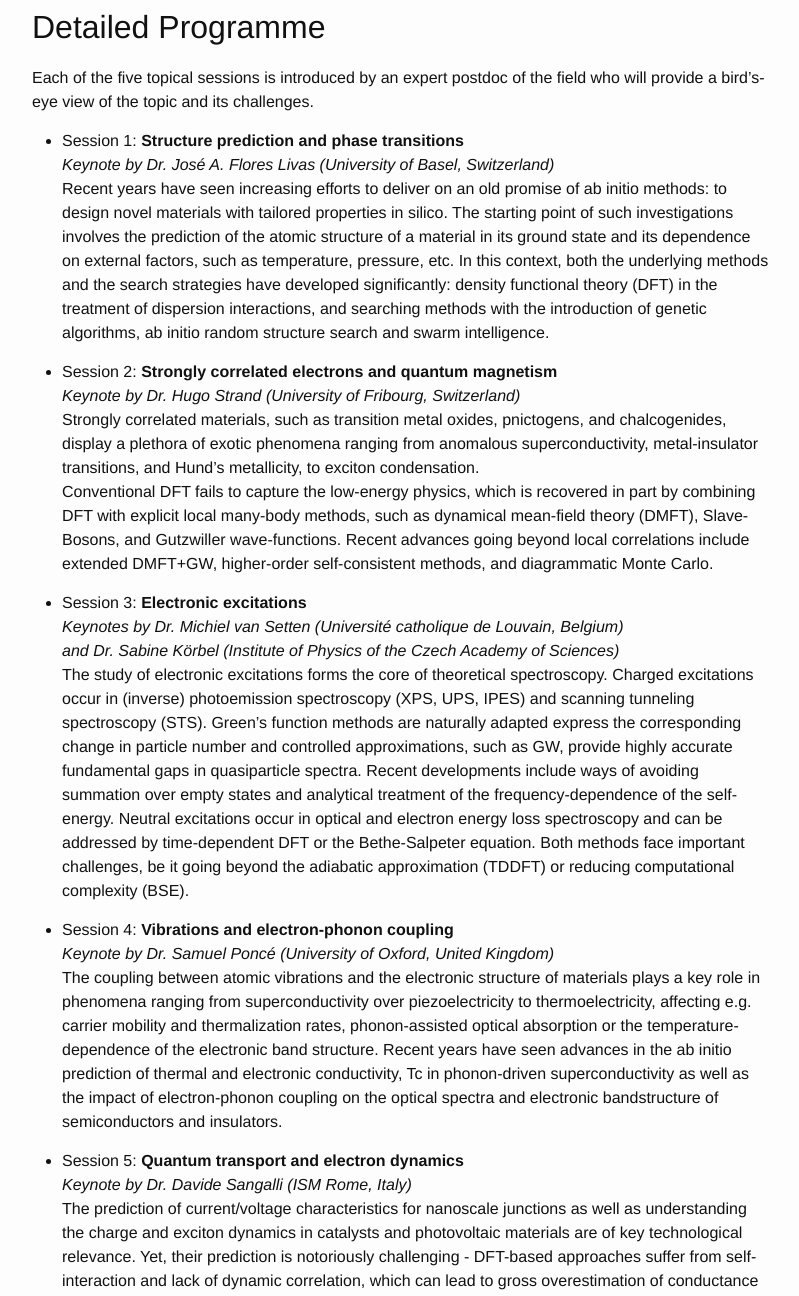
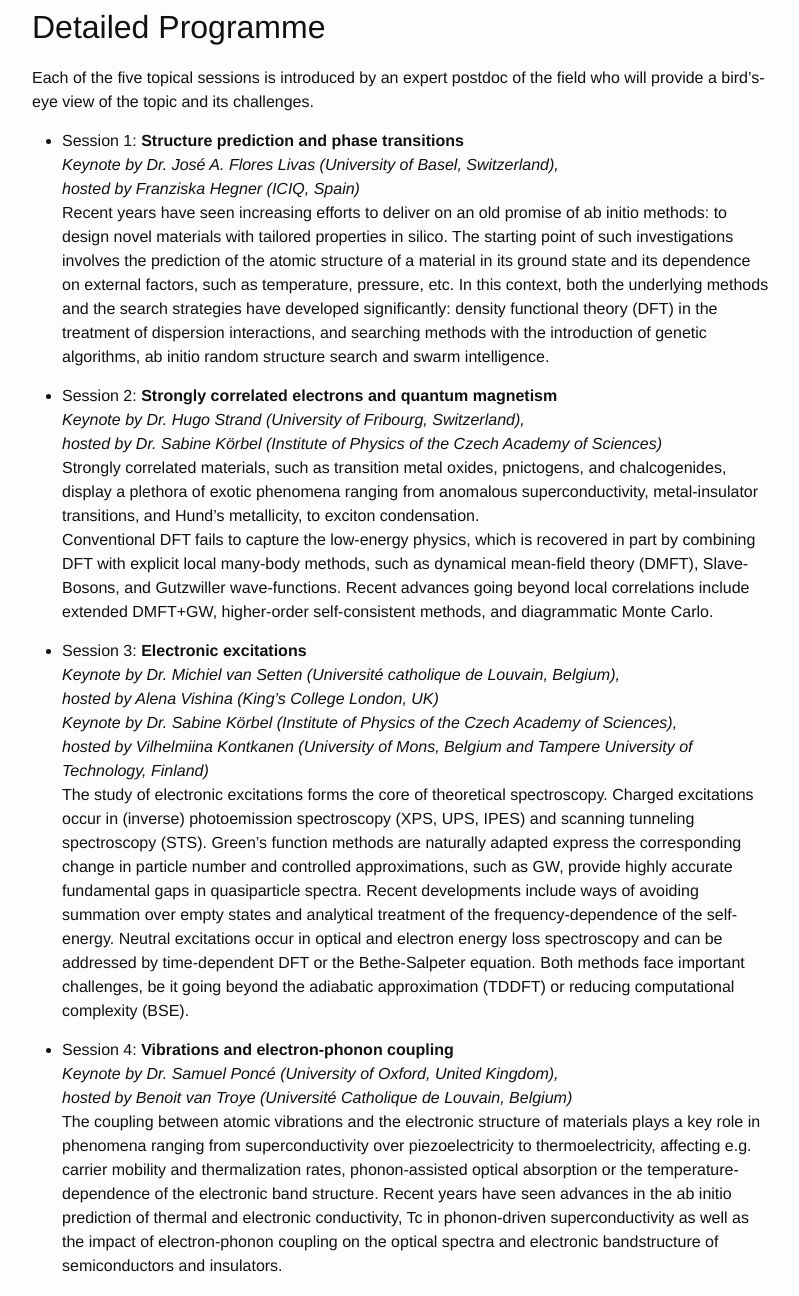
Before and after one commit to yrm2017/yrm2017.github.io, a Jekyll site: the page built from programme.md, in a window 1280 px wide and 1400 px high, scrolled down 753 px, cut to the strip 104-1400 px from the top of the window. Shown: the whole strip, without its empty margins (238-1037 px from the left). Built offline with Jekyll 4.4.1, drawn with Linux system fonts in a browser that asks for light colours; some of the changed text lies outside the part shown.

Commit message:
added session hosts

```diff
--- a/programme.md
+++ b/programme.md
@@ -18,28 +18,34 @@ Each of the five topical sessions is introduced by an expert postdoc of the
 field who will provide a bird's-eye view of the topic and its challenges.
 
 * Session 1: **Structure prediction and phase transitions**<br>
-  <i>Keynote by Dr. José A. Flores Livas (University of Basel, Switzerland)</i><br>
+  <i>Keynote by Dr. José A. Flores Livas (University of Basel, Switzerland),<br>
+     hosted by Franziska Hegner (ICIQ, Spain)</i><br>
 Recent years have seen increasing efforts to deliver on an old promise of ab initio methods: to design novel materials with tailored properties in silico. The starting point of such investigations involves the prediction of the atomic structure of a material in its ground state and its dependence on external factors, such as temperature, pressure, etc.
 In this context, both the underlying methods and the search strategies have developed significantly: density functional theory (DFT) in the treatment of dispersion interactions, and searching methods with the introduction of genetic algorithms, ab initio random structure search and swarm intelligence.
 
 * Session 2: **Strongly correlated electrons and quantum magnetism**<br>
-  <i>Keynote by Dr. Hugo Strand (University of Fribourg, Switzerland)</i><br>
+  <i>Keynote by Dr. Hugo Strand (University of Fribourg, Switzerland),<br>
+  hosted by Dr. Sabine Körbel (Institute of Physics of the Czech Academy of Sciences)</i><br>
 Strongly correlated materials, such as transition metal oxides, pnictogens, and chalcogenides, display a plethora of exotic phenomena ranging from anomalous superconductivity, metal-insulator transitions, and Hund’s metallicity, to exciton condensation.<br>
 Conventional DFT fails to capture the low-energy physics, which is recovered in part by combining DFT with explicit local many-body methods, such as dynamical mean-field theory (DMFT), Slave-Bosons, and Gutzwiller wave-functions. Recent advances going beyond local correlations include extended DMFT+GW, higher-order self-consistent methods, and diagrammatic Monte Carlo.
 
 * Session 3: **Electronic excitations**<br>
-  <i>Keynotes by Dr. Michiel van Setten (Université catholique de Louvain, Belgium)<br>
-     and Dr. Sabine Körbel (Institute of Physics of the Czech Academy of Sciences)</i><br>
+  <i>Keynote by Dr. Michiel van Setten (Université catholique de Louvain, Belgium),<br>
+     hosted by Alena Vishina (King's College London, UK)<br>
+     Keynote by Dr. Sabine Körbel (Institute of Physics of the Czech Academy of Sciences),<br>
+     hosted by Vilhelmiina Kontkanen (University of Mons, Belgium and Tampere University of Technology, Finland)</i><br>
 The study of electronic excitations forms the core of theoretical spectroscopy. Charged excitations occur in (inverse) photoemission spectroscopy (XPS, UPS, IPES) and scanning tunneling spectroscopy (STS). Green's function methods are naturally adapted express the corresponding change in particle number and controlled approximations, such as GW, provide highly accurate fundamental gaps in quasiparticle spectra. Recent developments include ways of avoiding summation over empty states and analytical treatment of the frequency-dependence of the self-energy.
 Neutral excitations occur in optical and electron energy loss spectroscopy and can be addressed by time-dependent DFT or the Bethe-Salpeter equation. Both methods face important challenges, be it going beyond the adiabatic approximation (TDDFT) or reducing computational complexity (BSE).
 
 * Session 4: **Vibrations and electron-phonon coupling**<br>
-  <i>Keynote by Dr. Samuel Poncé (University of Oxford, United Kingdom)</i><br>
+  <i>Keynote by Dr. Samuel Poncé (University of Oxford, United Kingdom),<br>
+     hosted by Benoit van Troye (Université Catholique de Louvain, Belgium)</i><br>
 The coupling between atomic vibrations and the electronic structure of materials plays a key role in phenomena ranging from superconductivity over piezoelectricity to thermoelectricity, affecting e.g. carrier mobility and thermalization rates, phonon-assisted optical absorption or the temperature-dependence of the electronic band structure.
 Recent years have seen advances in the ab initio prediction of thermal and electronic conductivity, Tc in phonon-driven superconductivity as well as the impact of electron-phonon coupling on the optical spectra and electronic bandstructure of semiconductors and insulators.
 
 * Session 5: **Quantum transport and electron dynamics**<br>
-  <i>Keynote by Dr. Davide Sangalli (ISM Rome, Italy)</i><br>
+  <i>Keynote by Dr. Davide Sangalli (ISM Rome, Italy),<br>
+     hosted by Aurélie Champagne (Université Catholique de Louvain, Belgium)</i><br>
 The prediction of current/voltage characteristics for nanoscale junctions as well as understanding the charge and exciton dynamics in catalysts and photovoltaic materials are of key technological relevance. Yet, their prediction is notoriously challenging - DFT-based approaches suffer from self-interaction and lack of dynamic correlation, which can lead to gross overestimation of conductance in molecular junctions.
 Efforts to overcome these challenges include explicit treatment of correlation either by looking for better TDDFT functionals or by exploring non-equilibrium many-body approaches in exactly solvable model systems. More recently, non-equilibrium many-body approaches are also being applied to molecules and extended systems.
 
```
